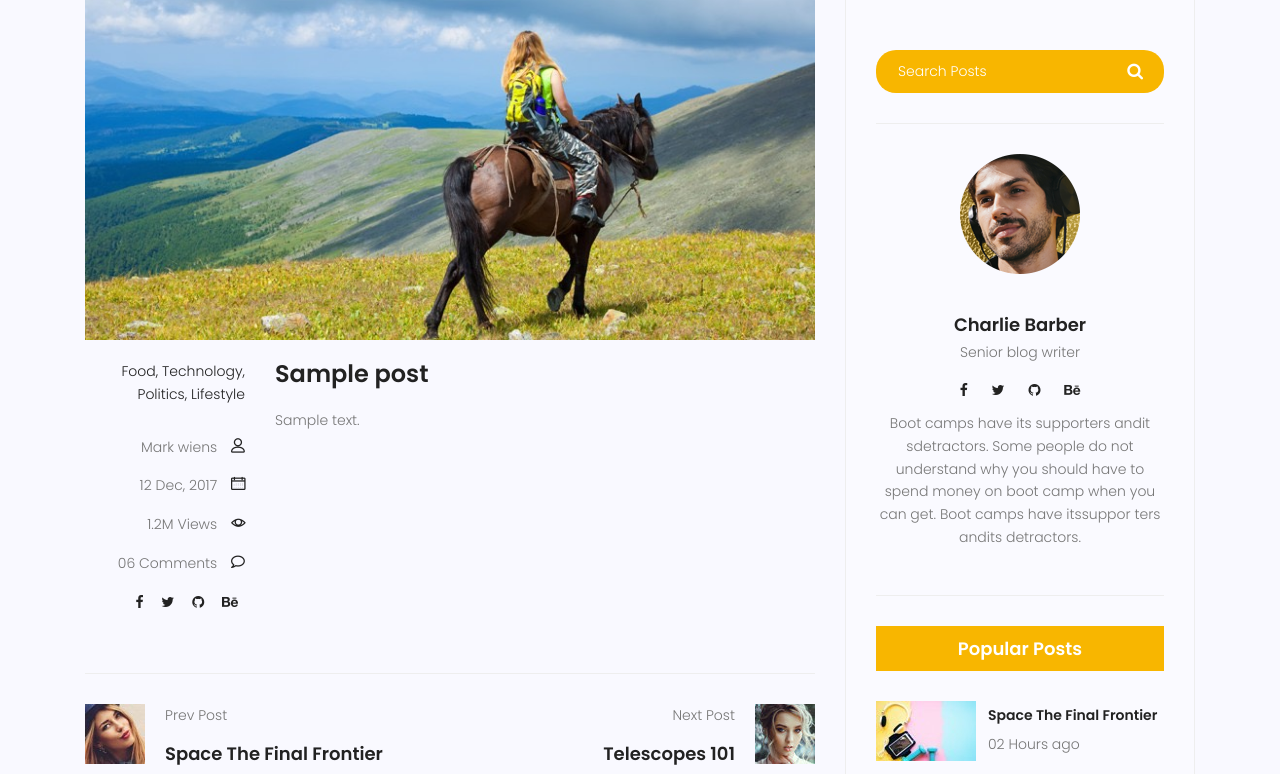
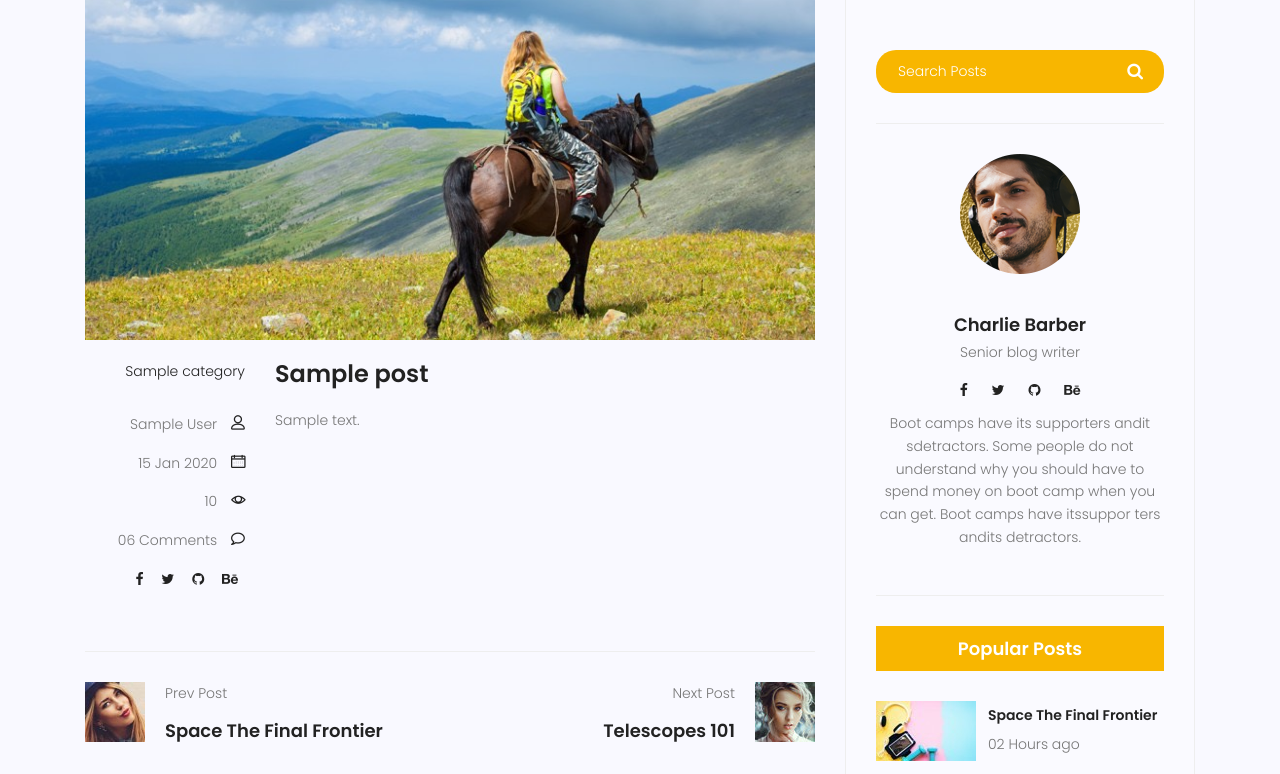
Before and after one commit to Mamad66Ahmadi/mysite-django, a Django app: page /blog/1 in a window 1280 px wide. Shown: the part 421-1195 px from the top of the page. Run offline with Django 5.2, Linux system fonts and the light colour scheme; tables that the repository leaves empty hold one stand-in row (values such as "Sample post"); some libraries are stand-ins or nearby versions.

Commit message:
the date and category formats are corrected

```diff
--- a/templates/blog/blog-home.html
+++ b/templates/blog/blog-home.html
@@ -95,13 +95,15 @@
 				<div class="single-post row">
 					<div class="col-lg-3  col-md-3 meta-details">
 						<ul class="tags">
-							<li><a href="#">{{post.category.all|join:", "}}</a></li>
 
+							{% for cat in post.category.all %}
+							<li><a href="#">{{cat.name}}</a> {% if not forloop.last %}, {% endif %}</li>
+							{% endfor %}
 						</ul>
 						<div class="user-details row">
 							<p class="user-name col-lg-12 col-md-12 col-6"><a href="#">{{post.author.get_full_name}}</a> <span
 									class="lnr lnr-user"></span></p>
-							<p class="date col-lg-12 col-md-12 col-6"><a href="#">{{post.published_date}}</a> <span
+							<p class="date col-lg-12 col-md-12 col-6"><a href="#">{{post.published_date|date:"d M Y"}}</a> <span
 									class="lnr lnr-calendar-full"></span></p>
 							<p class="view col-lg-12 col-md-12 col-6"><a href="#">{{post.counted_views}}</a> <span
 									class="lnr lnr-eye"></span></p>
--- a/templates/blog/blog-single.html
+++ b/templates/blog/blog-single.html
@@ -35,17 +35,15 @@
 					</div>
 					<div class="col-lg-3  col-md-3 meta-details">
 						<ul class="tags">
-							<li><a href="#">Food,</a></li>
-							<li><a href="#">Technology,</a></li>
-							<li><a href="#">Politics,</a></li>
-							<li><a href="#">Lifestyle</a></li>
-						</ul>
+							{% for cat in post.category.all %}
+							<li><a href="#">{{cat.name}}</a> {% if not forloop.last %}, {% endif %}</li>
+							{% endfor %}						</ul>
 						<div class="user-details row">
-							<p class="user-name col-lg-12 col-md-12 col-6"><a href="#">Mark wiens</a> <span
+							<p class="user-name col-lg-12 col-md-12 col-6"><a href="#">{{post.author.get_full_name}}</a> <span
 									class="lnr lnr-user"></span></p>
-							<p class="date col-lg-12 col-md-12 col-6"><a href="#">12 Dec, 2017</a> <span
+							<p class="date col-lg-12 col-md-12 col-6"><a href="#">{{post.published_date|date:"d M Y"}}</a> <span
 									class="lnr lnr-calendar-full"></span></p>
-							<p class="view col-lg-12 col-md-12 col-6"><a href="#">1.2M Views</a> <span
+							<p class="view col-lg-12 col-md-12 col-6"><a href="#">{{post.counted_views}}</a> <span
 									class="lnr lnr-eye"></span></p>
 							<p class="comments col-lg-12 col-md-12 col-6"><a href="#">06 Comments</a> <span
 									class="lnr lnr-bubble"></span></p>
```
